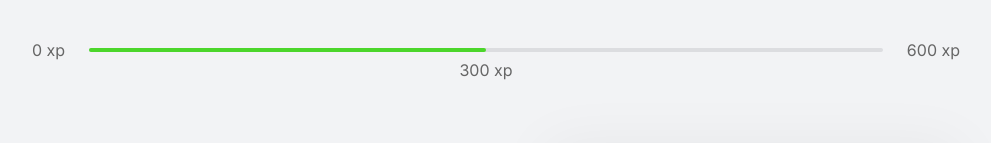
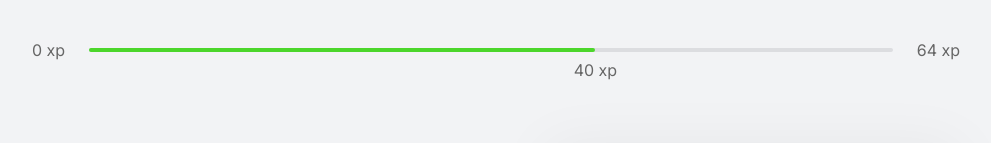
Before and after one commit to ViniciusMazon/nlw4-move-it, a Next.js app: page / in a window 1280 px wide. Shown: the top 143 px of the page, without its empty margins (144-1135 px from the left). Built offline with nearby package versions, Linux system fonts and the light colour scheme.

Commit message:
feat: add currentExperience and experienceToNextLevel context

```diff
--- a/src/components/ExperienceBar.tsx
+++ b/src/components/ExperienceBar.tsx
@@ -1,19 +1,32 @@
+import React from 'react';
+import { ChallengesContext } from '../contexts/ChallengesContext';
 import styles from '../styles/components/ExperienceBar.module.css';
 
 export default function ExperienceBar() {
+  const { currentExperience, experienceToNextLevel } = React.useContext(
+    ChallengesContext
+  );
+
+  const percentToNextLevel = Math.round(
+    (currentExperience * 100) / experienceToNextLevel
+  );
+
   return (
     <header className={styles.experienceBar}>
       <span>0 xp</span>
 
       <div>
-        <div style={{ width: '50%' }} />
+        <div style={{ width: `${percentToNextLevel}%` }} />
 
-        <span className={styles.currentExperience} style={{ left: '50%' }}>
-          300 xp
+        <span
+          className={styles.currentExperience}
+          style={{ left: `${percentToNextLevel}%` }}
+        >
+          {currentExperience} xp
         </span>
       </div>
 
-      <span>600 xp</span>
+      <span>{experienceToNextLevel} xp</span>
     </header>
   );
 }
```
